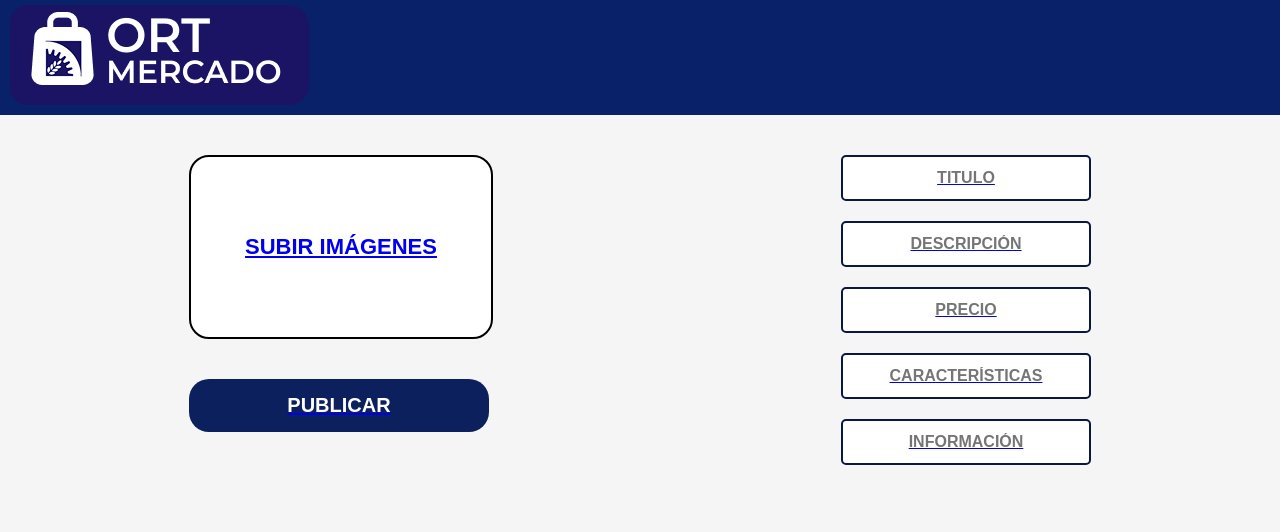
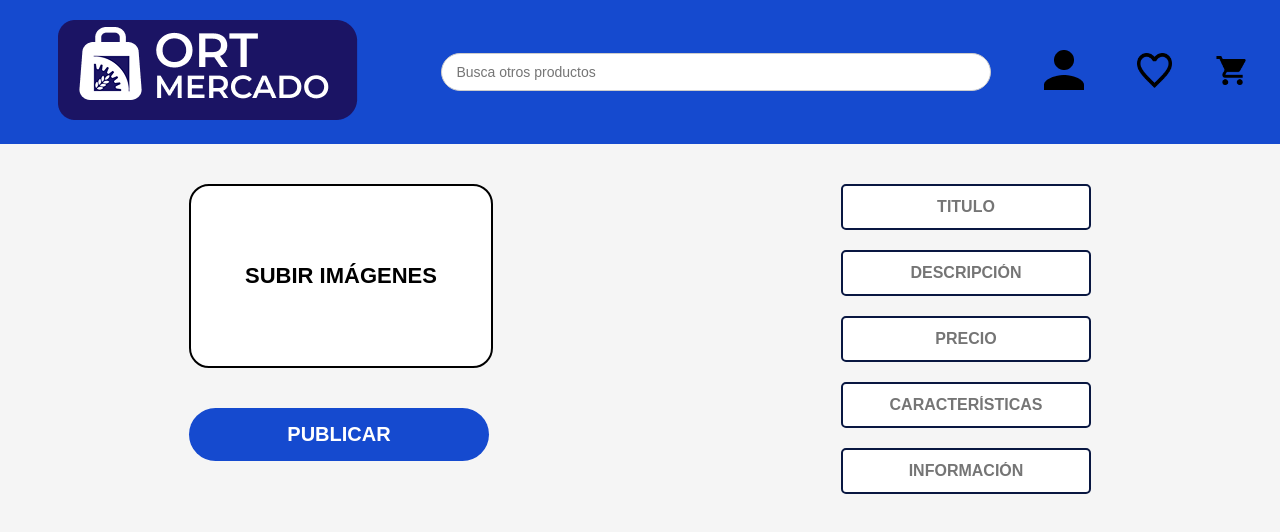
Before and after one commit to 3-TIC-ORT/proyecto-mercado-ort, a plain HTML site: page Front-end/pantalla de publicación de producto/pantalladepublicacionproducto.html in a window 1280 px wide. Drawn offline with Linux system fonts and the light colour scheme.

Commit message:
commit 29/10

```diff
--- a/Front-end/pantalla de publicación de producto/pantalladepublicacionproducto.css
+++ b/Front-end/pantalla de publicación de producto/pantalladepublicacionproducto.css
@@ -5,15 +5,49 @@ body {
   }
 
   .header {
-    background: #092169;
+    background: #154acf;
     color: white;
-    padding: 5px 10px;
-    font-size: 18px;
-    font-weight: bold;
+    display: flex;
+    justify-content: space-between;
+    align-items: center;
+    padding: 20px 30px;
   }
 
 
+  #Búsqueda {
+    width: 520px;
+    padding: 10px 14px;
+    border-radius: 20px;
+    border: 1px solid #ccc;
+    font-size: 14px;
+    outline: none;
+    transition: all 0.3s;
+  }
 
+  #Búsqueda:focus {
+    border-color: #1a4270;
+    box-shadow: 0 0 5px #1a3d66;
+  }
+
+  .Logo img
+  .user img,
+  .favoritos img,
+  .cart img {
+    width: 35px;
+    height: 35px;
+    cursor: pointer;
+    transition: transform 0.2s ease;
+
+  }
+  .user img:hover,
+.favoritos img:hover,
+.cart img:hover {
+  transform: scale(1.1);
+}
+
+.user, .favoritos, .cart {
+  margin-left: 15px;
+}
 
   .container {
     display: flex;
@@ -55,10 +89,10 @@ body {
   }
 
   .publicar {
-    background: #0c205e;
+    background: #154acf;
     color: white;
     font-weight: bold;
-    border-radius: 20px;
+    border-radius: 30px;
   }
 
 
--- a/Front-end/pantalla de publicación de producto/pantalladepublicacionproducto.html
+++ b/Front-end/pantalla de publicación de producto/pantalladepublicacionproducto.html
@@ -11,8 +11,12 @@
 
 
   <header class="header">
-    <a href="../Inicio/Inicio.html">  <img src="Component 11.png" class="Logo"></img> </a>
-    <div class="cart"><a href="../pantalla del carrito/pantalladelcarrito.html">  </div>
+    <div class="Logo"></div><a href="../Inicio/Inicio.html">  <img src="Component 11.png" class="Logo"></img> </a>
+    <label for="Búsqueda"></label><br>
+    <input type="text" id="Búsqueda" name="Búsqueda" placeholder="Busca otros productos" required>
+    <div class="user"><a href="../usuarioinfo/usuario.html"> <img src="Group 51.png" ></a></div>
+    <div class="favoritos" ><a href="../Favoritos/Favoritos.html"> <img src="Group 52.png"></a></div>
+    <div class="cart"><a href="../pantalla del carrito/pantalladelcarrito.html"><img src="Group 62.png"></a></div>
   </header>
 
   <main class="container">
--- a/Front-end/pantalla de publicación de producto/pantalladepublicacionproducto.js
+++ b/Front-end/pantalla de publicación de producto/pantalladepublicacionproducto.js
@@ -5,5 +5,5 @@ document.querySelector(".upload-box").addEventListener("click", () => {
 
 
   document.getElementById("publicarproducto").addEventListener("click", () => {
-    alert("✅ Tu producto fue publicado con éxito!");
+    alert(" Tu producto fue publicado con éxito!");
   });
```
Also changed, not shown: Front-end/pantalla del carrito/pantalladelcarrito.html (+6 -4 lines), Front-end/pantalla de publicación de producto/Group 51.png (added), Front-end/pantalla de publicación de producto/Group 62.png (added).
